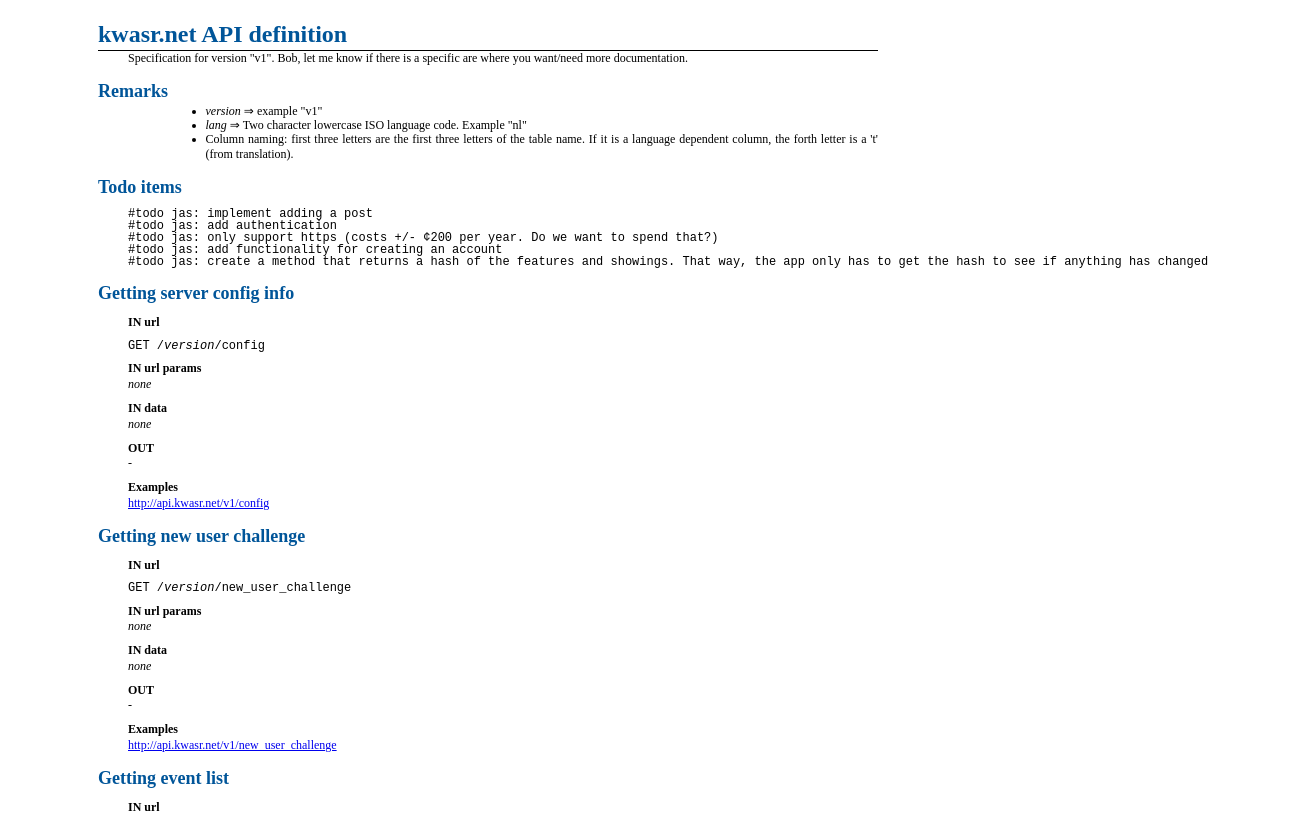
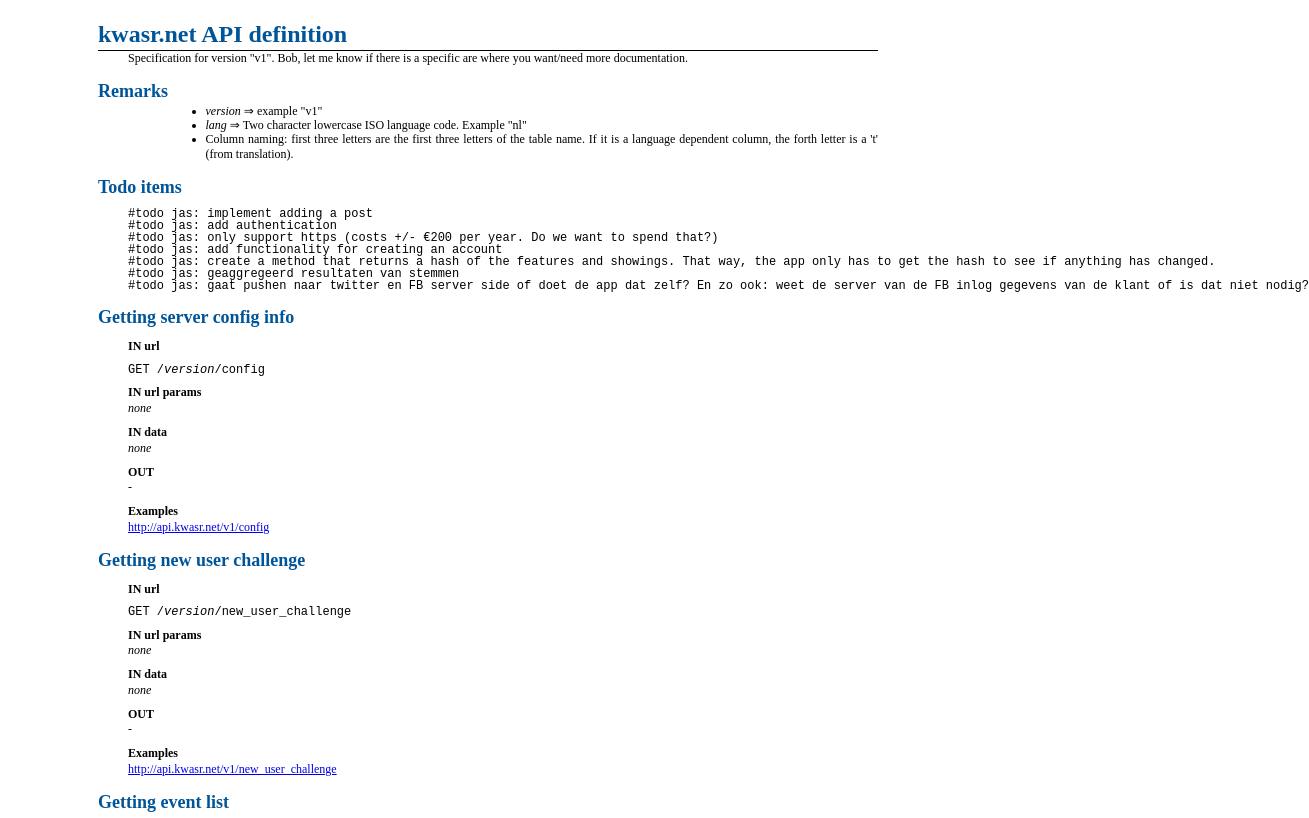
Before and after one commit to bobdenotter/Kwasr, a plain HTML site: page MyDancerApp/public/index.html in a window 1280 px wide. Shown: the top 818 px of the page, 1309 px wide, since content can reach past the window. Drawn offline with Linux system fonts and the light colour scheme.

Commit message:
updated todo items

```diff
--- a/MyDancerApp/public/index.html
+++ b/MyDancerApp/public/index.html
@@ -24,9 +24,11 @@ Specification for version "v1". Bob, let me know if there is a specific are wher
 <pre>
 #todo jas: implement adding a post
 #todo jas: add authentication
-#todo jas: only support https (costs +/- ¢200 per year. Do we want to spend that?)
+#todo jas: only support https (costs +/- €200 per year. Do we want to spend that?)
 #todo jas: add functionality for creating an account
-#todo jas: create a method that returns a hash of the features and showings. That way, the app only has to get the hash to see if anything has changed
+#todo jas: create a method that returns a hash of the features and showings. That way, the app only has to get the hash to see if anything has changed.
+#todo jas: geaggregeerd resultaten van stemmen
+#todo jas: gaat pushen naar twitter en FB server side of doet de app dat zelf? En zo ook: weet de server van de FB inlog gegevens van de klant of is dat niet nodig?
 </pre>
 
 <h2>Getting server config info</h2>
```
